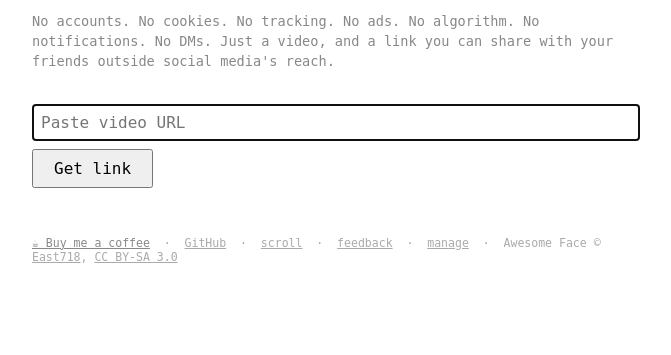
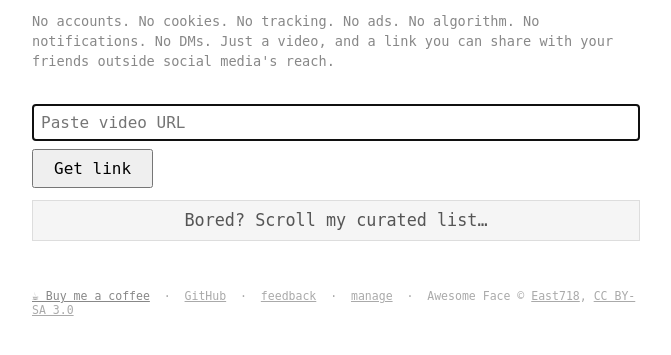
Before and after one commit to Gamah/gamtube, a FastAPI app: page / in a window 1280 px wide. Shown: the part 245-600 px from the top of the page, without its empty margins (304-975 px from the left). Run offline with FastAPI, Linux system fonts and the light colour scheme.

Commit message:
feat: promote scroll link to styled button below the form
Replaces the plain footer link with a full-width secondary button
("Bored? Scroll my curated list…") placed directly under the Get link
button, at slightly larger than body font size.

Co-Authored-By: Claude Sonnet 4.6 <noreply@anthropic.com>

```diff
--- a/app/templates/submit.html
+++ b/app/templates/submit.html
@@ -39,6 +39,19 @@
   animation: sweep 1.4s linear infinite;
   transition: none;
 }
+#scroll-btn {
+  display: block;
+  margin-top: .75rem;
+  padding: .6rem 1.25rem;
+  font-family: monospace;
+  font-size: 1.05rem;
+  color: #555;
+  background: #f5f5f5;
+  border: 1px solid #ddd;
+  text-decoration: none;
+  text-align: center;
+}
+#scroll-btn:hover { background: #eee; color: #111; }
 footer { margin-top: 3rem; font-size: .72rem; color: #aaa; }
 footer a { color: #aaa; }
 </style>
@@ -56,6 +69,7 @@ footer a { color: #aaa; }
   <input type="url" id="url" placeholder="Paste video URL" required autofocus>
   <button type="submit">Get link</button>
 </form>
+<a href="/scroll" id="scroll-btn">Bored? Scroll my curated list&hellip;</a>
 <div id="result"></div>
 <div id="progress-wrap">
   <p id="progress-label"></p>
@@ -66,8 +80,6 @@ footer a { color: #aaa; }
   <a href="https://buymeacoffee.com/gamah" target="_blank" rel="noopener" style="color:#888;">&#x2615;&nbsp;Buy me a coffee</a>
   &nbsp;&middot;&nbsp;
   <a href="https://github.com/Gamah/gamtube" target="_blank" rel="noopener">GitHub</a>
-  &nbsp;&middot;&nbsp;
-  <a href="/scroll">scroll</a>
   &nbsp;&middot;&nbsp;
   <a href="/feedback?ref=/submit">feedback</a>
   &nbsp;&middot;&nbsp;
```
